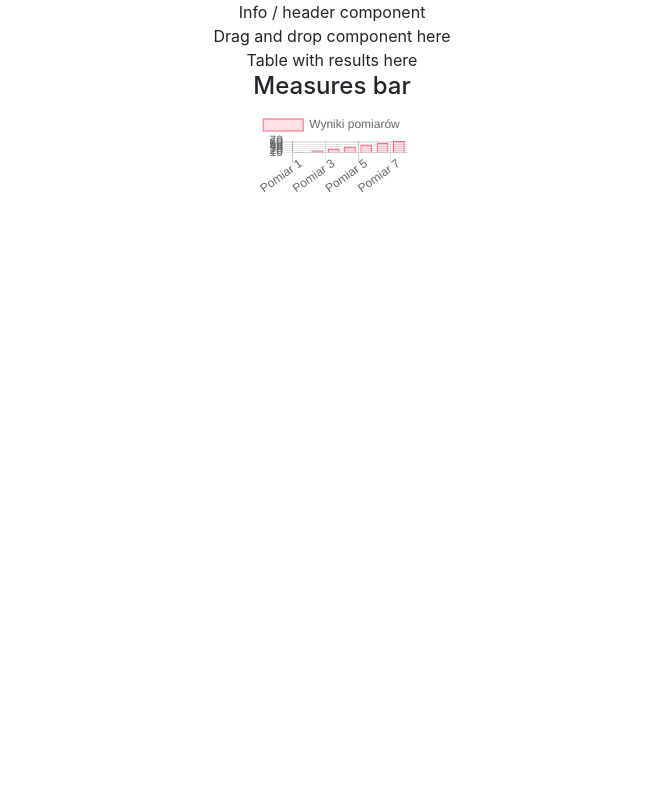
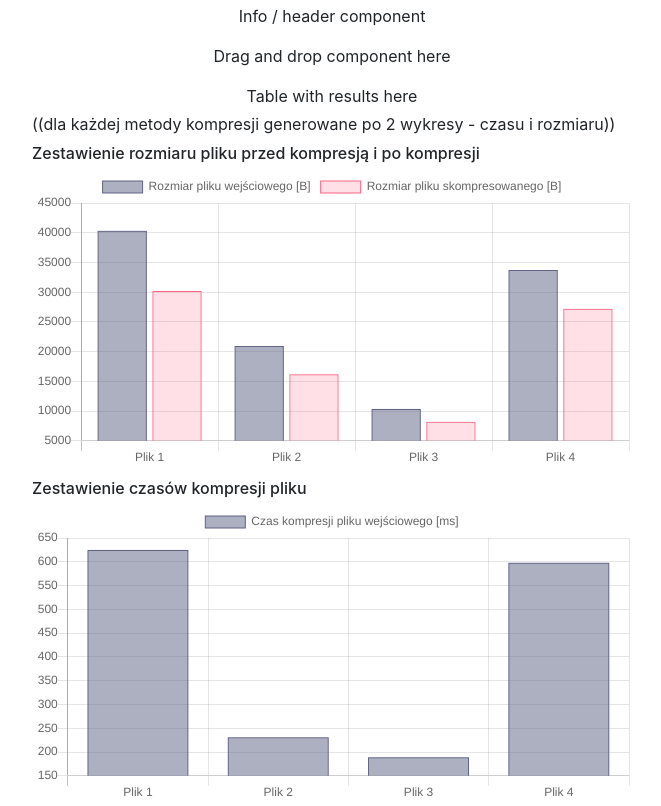
Before and after one commit to seul88/compression-tool, a React (Create React App) app in the folder frontend/: page / in a window 1280 px wide. Shown: the whole page, without its empty margins (308-969 px from the left). Built offline with nearby package versions, Linux system fonts and the light colour scheme.

Commit message:
Chart customization with example data

```diff
--- a/frontend/src/components/Chart.jsx
+++ b/frontend/src/components/Chart.jsx
@@ -4,32 +4,75 @@ import { Bar } from 'react-chartjs-2';
 
 export default function Chart(){
 
-    const data = {
-        labels: ['Pomiar 1', 'Pomiar 2', 'Pomiar 3', 'Pomiar 4', 'Pomiar 5', 'Pomiar 6', 'Pomiar 7'],
+    const sizes = {
+        labels: ['Plik 1', 'Plik 2', 'Plik 3', 'Plik 4'],
         datasets: [
           {
-            label: 'Wyniki pomiarów',
+            label: 'Rozmiar pliku wejściowego [B]',
+            backgroundColor: 'rgba(92,99,132,0.5)',
+            borderColor: 'rgba(99,99,132,1)',
+            borderWidth: 1,
+            hoverBackgroundColor: 'rgba(69,0,132,0.5)',
+            hoverBorderColor: 'rgba(69,0,132,1)',
+            data: [40321, 20938, 10372, 33728]
+          },
+          {
+          label: 'Rozmiar pliku skompresowanego [B]',
           backgroundColor: 'rgba(255,99,132,0.2)',
           borderColor: 'rgba(255,99,132,1)',
           borderWidth: 1,
-            hoverBackgroundColor: 'rgba(255,99,132,0.4)',
+          hoverBackgroundColor: 'rgba(255,99,132,0.5)',
           hoverBorderColor: 'rgba(255,99,132,1)',
-            data: [10, 20, 30, 40, 50, 60, 70]
+          data: [30202, 16202, 8202, 27202]
           }
         ]
       };
 
+      const times = {
+        labels: ['Plik 1', 'Plik 2', 'Plik 3', 'Plik 4'],
+        datasets: [
+          {
+            label: 'Czas kompresji pliku wejściowego [ms]',
+            backgroundColor: 'rgba(92,99,132,0.5)',
+            borderColor: 'rgba(99,99,132,1)',
+            borderWidth: 1,
+            hoverBackgroundColor: 'rgba(69,0,132,0.5)',
+            hoverBorderColor: 'rgba(69,0,132,1)',
+            data: [625, 231, 189, 598]
+          }
+        ]
+      };
+
+
         return (
-          <div>
-            <h4>Measures bar</h4>
+          <div className="mt-1">
+            ((dla każdej metody kompresji generowane po 2 wykresy - czasu i rozmiaru))
+          <div className="mt-2">
+              <h6>Zestawienie rozmiaru pliku przed kompresją i po kompresji</h6>
               <Bar
-              data={data}
-              width={100}
-              height={50}
+                data={sizes}
+                width={600}
+                height={300}
                 options={{
+                  responsive: false,
                   maintainAspectRatio: false
                 }}
               />
             </div>
+
+            <div className="mt-2">
+              <h6>Zestawienie czasów kompresji pliku</h6>
+              <Bar
+                data={times}
+                width={600}
+                height={300}
+                options={{
+                  responsive: false,
+                  maintainAspectRatio: false
+                }}
+              />
+            </div>
+
+          </div>
         );
 }
--- a/frontend/src/components/InfoComponent.jsx
+++ b/frontend/src/components/InfoComponent.jsx
@@ -2,7 +2,7 @@ import React from 'react'
 
 export default function InfoComponent() {
     return (
-        <div>
+        <div className="mt-1">
             Info / header component
         </div>
     )
--- a/frontend/src/components/LoadFile.jsx
+++ b/frontend/src/components/LoadFile.jsx
@@ -2,7 +2,7 @@ import React from 'react'
 
 export default function LoadFile() {
     return (
-        <div>
+        <div className="mt-3">
             Drag and drop component here
         </div>
     )
--- a/frontend/src/components/Table.jsx
+++ b/frontend/src/components/Table.jsx
@@ -2,7 +2,7 @@ import React from 'react'
 
 export default function Table() {
     return (
-        <div>
+        <div className="mt-3">
             Table with results here
         </div>
     )
```
Lines whose indentation alone changed are shown as unchanged.
